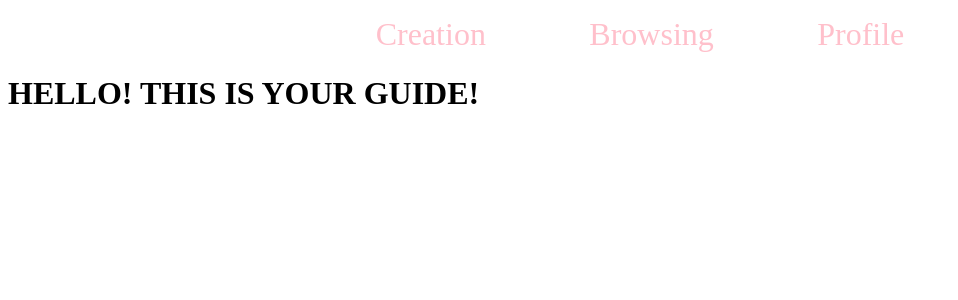
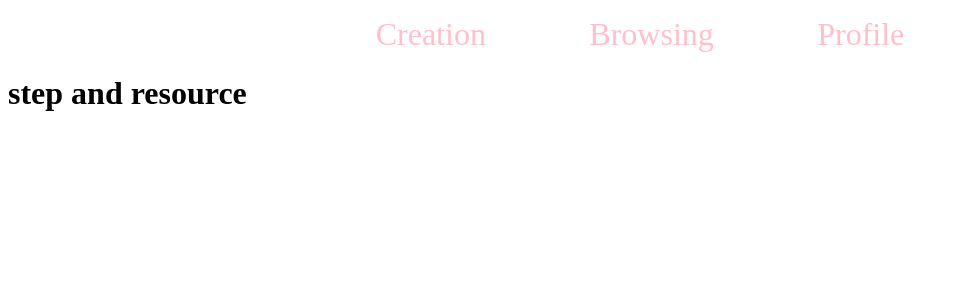
Before and after one commit to yzhong1985/social-learning, a React (Create React App) app: page /browsing/1 in a window 1280 px wide. Shown: the top 300 px of the page, without its empty margins (0-958 px from the left). Built offline with nearby package versions, Linux system fonts and the light colour scheme.

Commit message:
added square details functional component

```diff
--- a/src/SquareDetails.jsx
+++ b/src/SquareDetails.jsx
@@ -1,11 +1,16 @@
-import React, { Component } from "react";
+import React from 'react';
+import { useParams } from 'react-router-dom';
 
-class SquareDetails extends Component {
-  render() {
-    console.log("square details rendering....")
+
+function SquareDetails(square_details) {
+    const params = useParams();
+    const id = params.squareid
+    let currSquare = square_details.square_details.find((square)=>square.id===id);
     return (
-        <h1>HELLO! THIS IS YOUR GUIDE!</h1>
-    );
-  }
-}
-export default SquareDetails;
+        <div>
+            <h1>{currSquare.content}</h1>
+        </div>
+    )
+    }
+
+export default SquareDetails
```
